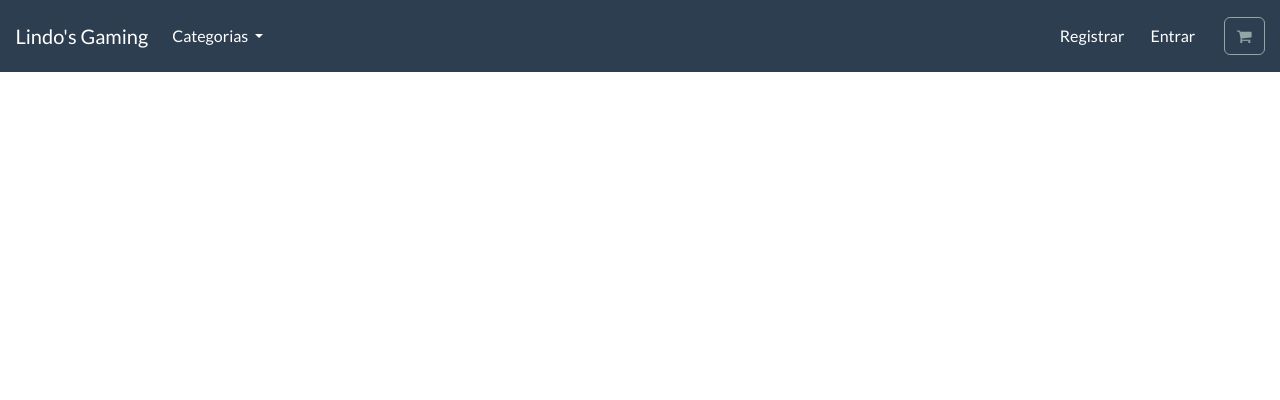
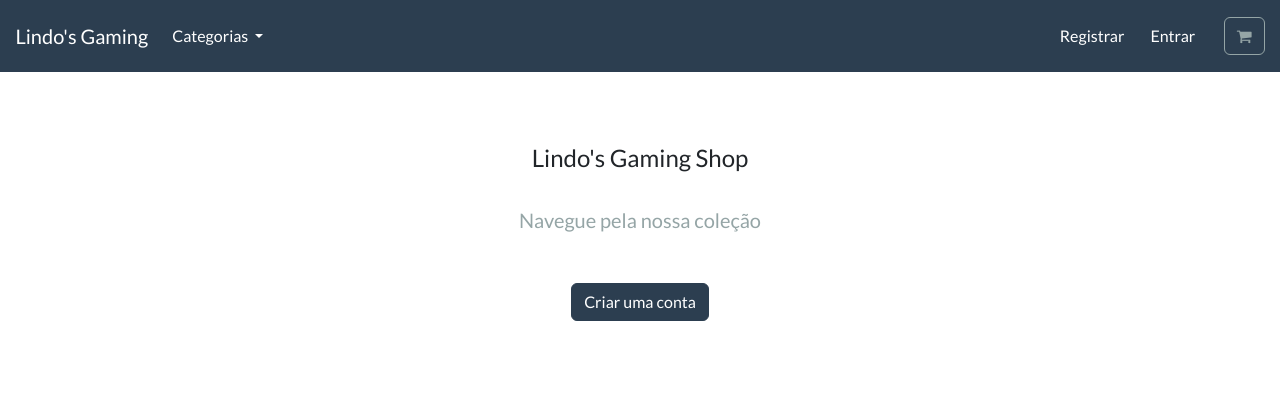
Before and after one commit to antoniolvlindo/teste-ecommerce, a Django app: page / in a window 1280 px wide. Shown: the top 400 px of the page. Run offline with Django 4.2, Linux system fonts and the light colour scheme.

Commit message:
alterações em store.html

```diff
--- a/ecommerce/store/templates/store/store.html
+++ b/ecommerce/store/templates/store/store.html
@@ -1 +1,21 @@
 {% extends "./base.html" %}
+
+{% load static %}
+
+{% block content %}
+
+    <section class="py-4 text-center container">
+        <div class="row py-lg-5">
+            <div class="col-lg-6 col-md-8 mx-auto">
+                <h4> Lindo's Gaming Shop </h4>
+                <br>
+                <p class="lead text-muted">
+                Navegue pela nossa coleção
+                </p>
+                <br>
+                <a href="#" class="btn btn-primary my-2"> Criar uma conta </a>
+            </div>
+        </div>
+    </section>
+
+{% endblock %}
```
